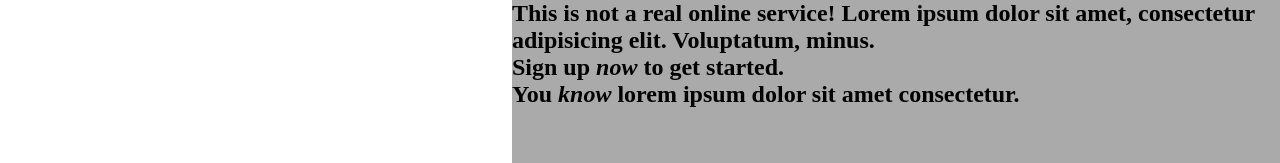
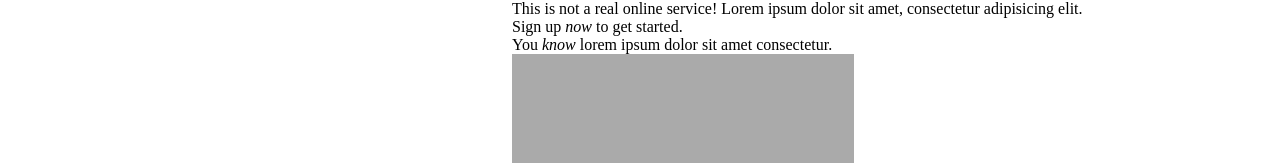
Before and after one commit to brajpatel/sign-up-form, a plain HTML site: page index.html in a window 1280 px wide. Shown: the top 163 px of the page. Drawn offline with Linux system fonts and the light colour scheme.

Commit message:
Change container id names

```diff
--- a/index.html
+++ b/index.html
@@ -18,18 +18,26 @@
                 <img src="/images/logo.png" alt="logo" height="150px">
                 <h1>Bing Chilling</h1>
             </div>
-            <p id="image-credit">Photo by<a target="_blank" href="https://www.instagram.com/ylmzceline/">Celine</a>on<a target="_blank" href="https://www.pexels.com/photo/cars-parked-on-the-side-of-the-road-near-city-buildings-12488388/">pexels</a></p>
+            <p id="image-credit">Photo by<a target="_blank" href="https://www.instagram.com/ylmzceline/">Celine</a>on<a
+                    target="_blank"
+                    href="https://www.pexels.com/photo/cars-parked-on-the-side-of-the-road-near-city-buildings-12488388/">pexels</a>
+            </p>
         </div>
 
-        <section id="form-container">
-            <h2>This is not a real online service! Lorem ipsum dolor sit amet, consectetur adipisicing elit. Voluptatum, minus.
-                <br>
-                Sign up <i>now</i> to get started.</h2>
+        <section id="right-container">
+            <div id="text-container">
+                <p>This is not a real online service! Lorem ipsum dolor sit amet, consectetur adipisicing elit.
+                   <br>
+                   Sign up <i>now</i> to get started.</p>
+                <p>You <i>know</i> lorem ipsum dolor sit amet consectetur.</p>
+            </div>
 
-            <h2>You <i>know</i> lorem ipsum dolor sit amet consectetur.</h2>
-            <form action="#">
 
-            </form>
+            <div id="form-container">
+                <form action="#">
+
+                </form>
+            </div>
         </section>
 
     </div>
```
